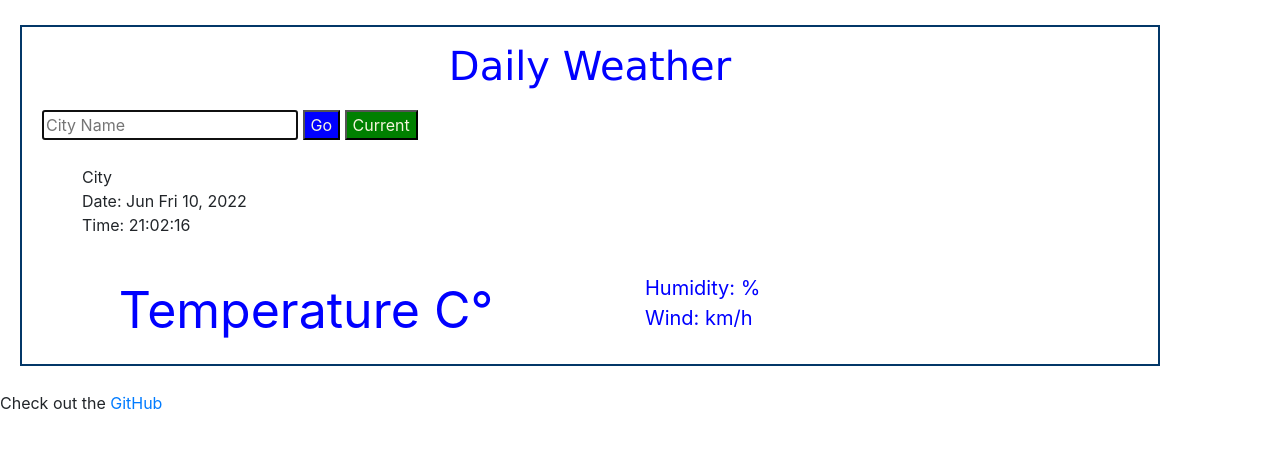
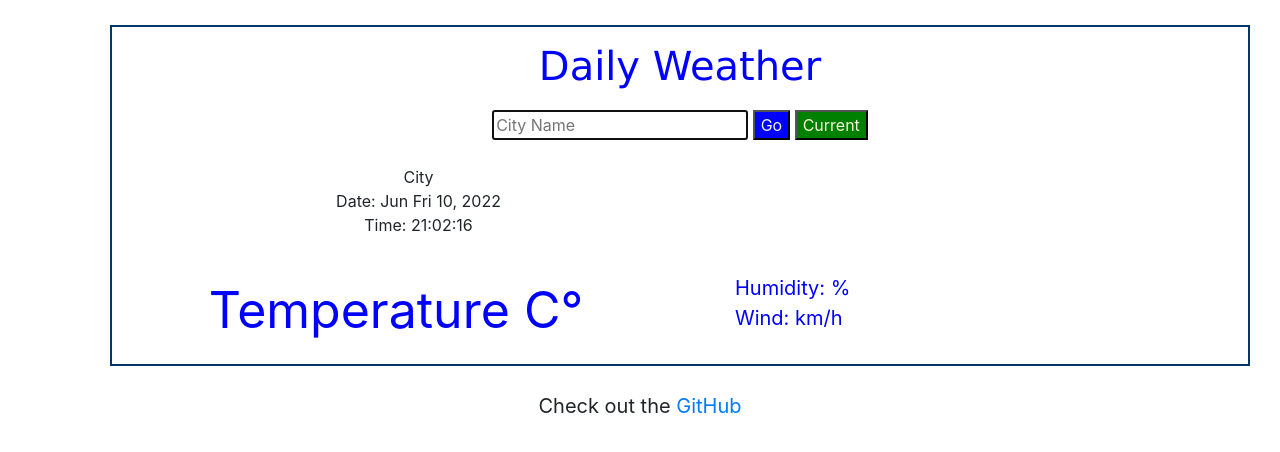
Before and after one commit to Maria-G-Garcia/Week6, a plain HTML site: page week6 homework/homework.html in a window 1280 px wide. Drawn offline with nearby package versions, Linux system fonts and the light colour scheme.

Commit message:
added text to link for GitHub

```diff
--- a/week6 homework/homework.html
+++ b/week6 homework/homework.html
@@ -51,7 +51,10 @@
         </div>
       </div>
     </div>
-    Check out the <a href="https://github.com/Maria-G-Garcia/Week6"> GitHub </a>
+    <span id="link"
+      >Check out the
+      <a href="https://github.com/Maria-G-Garcia/Week6" id="github"> GitHub </a>
+    </span>
     <script src="src/action.js"></script>
   </body>
 </html>
--- a/week6 homework/src/style.css
+++ b/week6 homework/src/style.css
@@ -1,6 +1,6 @@
 #container {
   display: block;
-  margin: 25px 20px;
+  margin: 25px 20px 25px 110px;
   padding: 15px;
   border: #033768 solid 2px;
 }
@@ -16,8 +16,10 @@ h2 {
 }
 
 form {
+  display: block;
   margin: 15px auto;
   padding: 5px;
+  text-align: center;
 }
 #current {
   background: green;
@@ -27,10 +29,7 @@ form {
   background: blue;
   color: beige;
 }
-#picture {
-  color: #ac5a71;
-  font-size: 30px;
-}
+
 #actual {
   font-size: 50px;
   color: blue;
@@ -43,3 +42,9 @@ form {
 ul {
   list-style: none;
 }
+#link {
+  display: block;
+  text-align: center;
+  margin: 20px auto;
+  font-size: 20px;
+}
```
